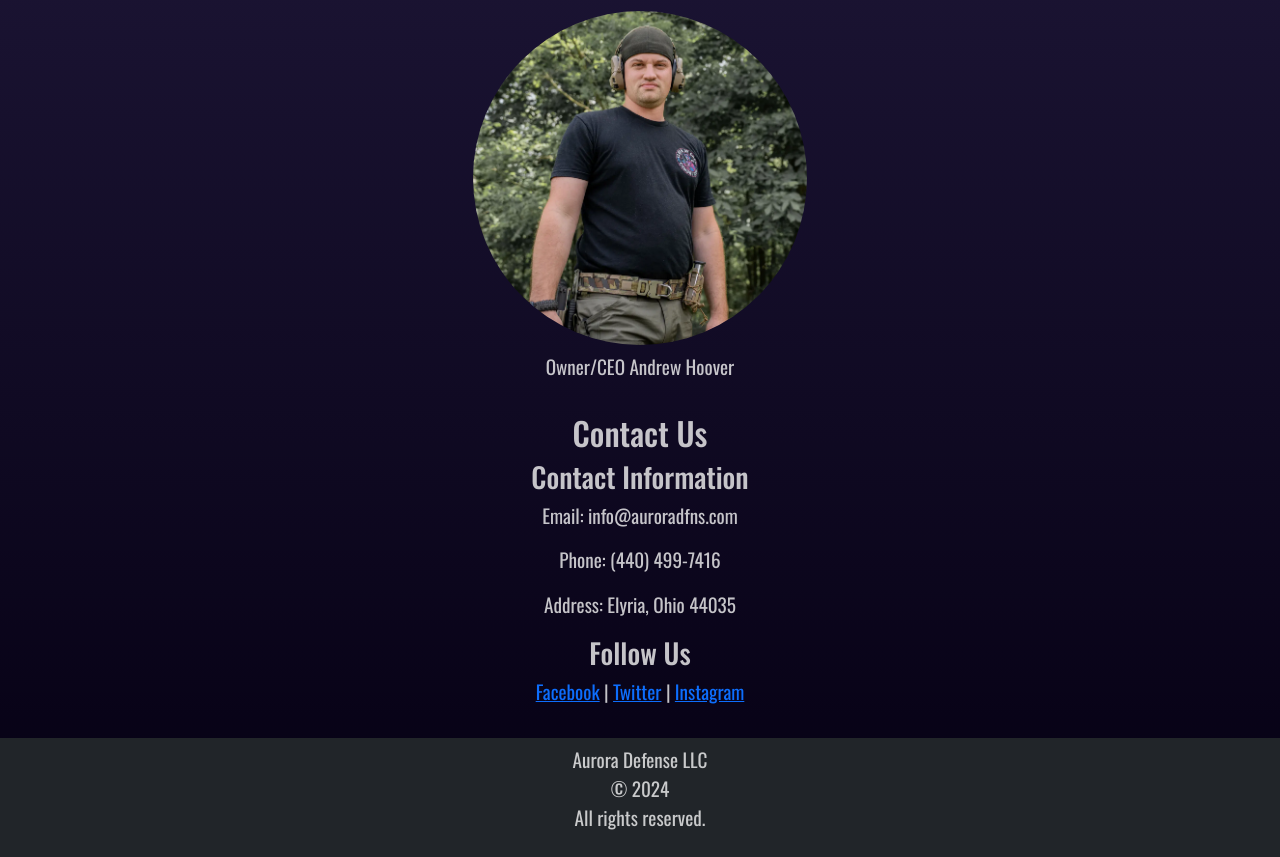
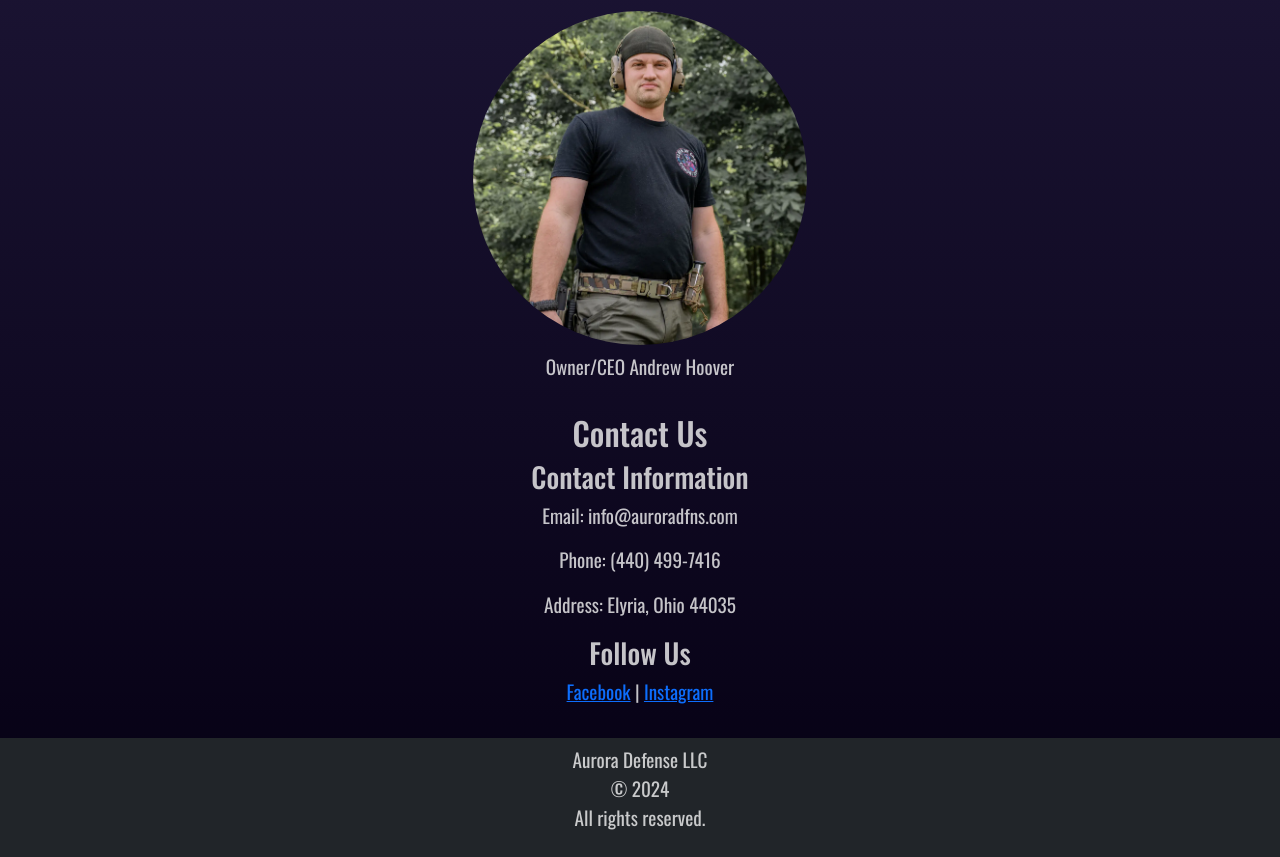
Before and after one commit to FomniSolutions/auroradefensellc, a plain HTML site: page index.html in a window 1280 px wide. Shown: the part 1541-2398 px from the top of the page. Drawn offline with nearby package versions, Linux system fonts and the light colour scheme.

Commit message:
Update index.html

```diff
--- a/index.html
+++ b/index.html
@@ -171,9 +171,8 @@
         <p>Address: Elyria, Ohio 44035</p>
         <h3>Follow Us</h3>
         <p>
-          <a href="your-facebook-url">Facebook</a> |
-          <a href="your-twitter-url">Twitter</a> |
-          <a href="your-instagram-url">Instagram</a>
+          <a href="https://www.facebook.com/profile.php?id=61550052062266&mibextid=LQQJ4d">Facebook</a> |
+          <a href="https://www.instagram.com/auroradefensellc/profilecard/?igsh=eHo2aWR0bTQ0Y2xi">Instagram</a>
         </p>
       </section>
     </main>
```
